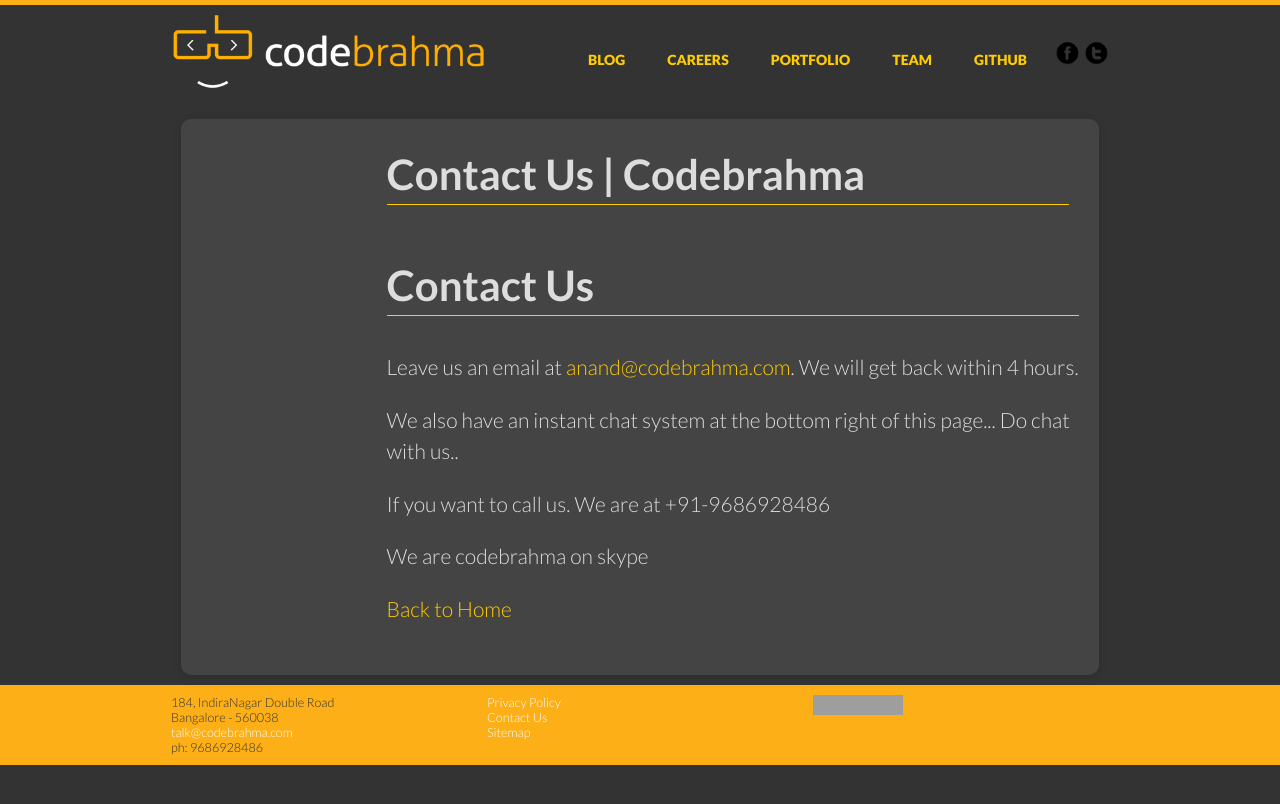
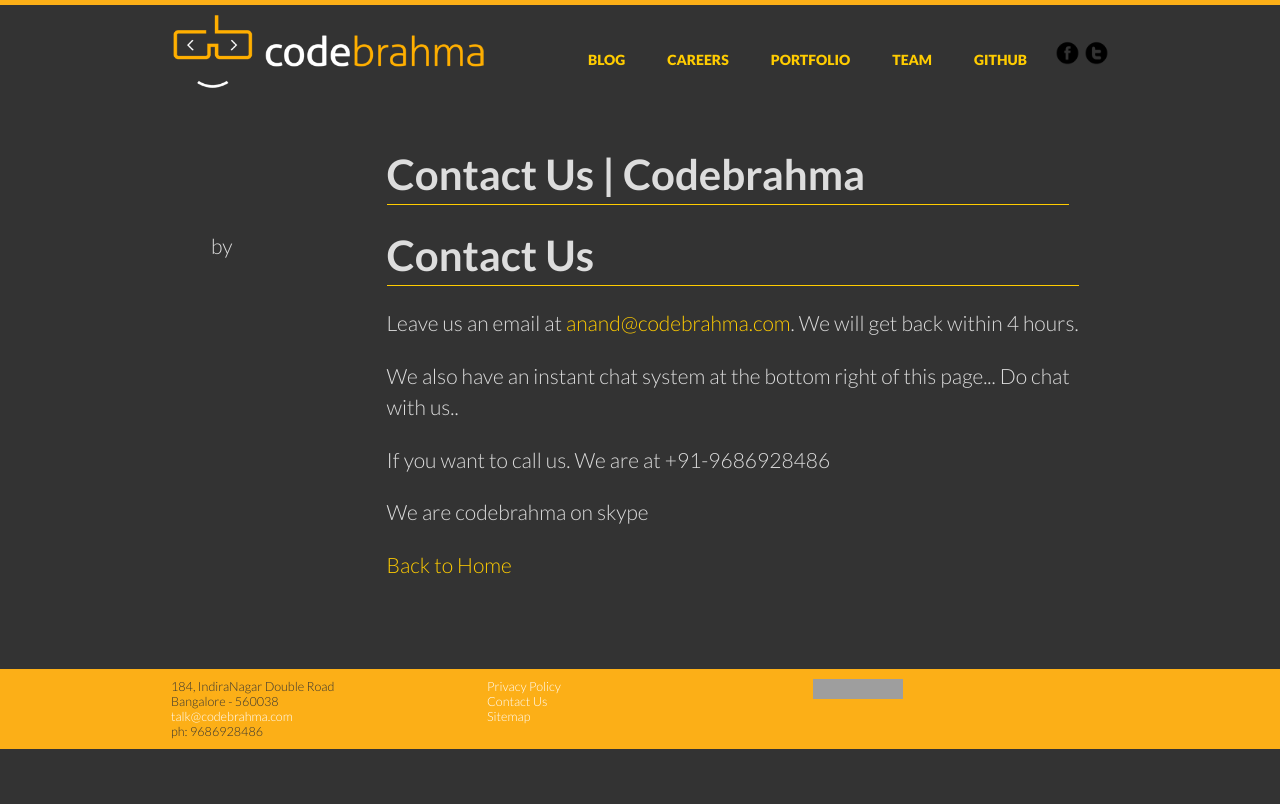
Before and after one commit to Codebrahma/codebrahma.github.io, a Jekyll site: the page built from contact_us.html, in a window 1280 px wide. Shown: the top 804 px of the page. Built offline with Jekyll 4.4.1, drawn with Linux system fonts in a browser that asks for light colours; some web fonts are replaced; a script that is not in the unit is left out; grey boxes are pictures that could not be loaded.

Commit message:
changed the CSS a little bit for the new post layout

```diff
--- a/css/main.css
+++ b/css/main.css
@@ -252,7 +252,7 @@
   line-height: 1.5em;
 }
 #page h1{
-  margin-bottom: 35px;
+  margin-bottom: 5px;
   border-bottom: 1px solid #fc0;
   padding-bottom: 5px;
   line-height: 50px;
@@ -266,11 +266,11 @@
 }
 
 #page article {
-  background: #444;
+  /*background: #444;*/
   border-radius: 10px;
   padding: 20px;
   margin: 0 10px;
-  box-shadow: 0 3px 10px rgba(0,0,0,.1);
+  /*box-shadow: 0 3px 10px rgba(0,0,0,.1);*/
   min-height: 540px;
 }
 
@@ -280,6 +280,19 @@
   height: 0;
   clear: both;
   visibility: hidden; }
+
+#page article div.author:before {
+  content: "by";
+  clear: both;
+}
+
+#page article ul.tags li {
+  list-style-type: none;
+}
+
+#page article ul.tags li:before {
+  content: "-";
+}
 
 /* #submit { */
 /* border: 0; */
```
